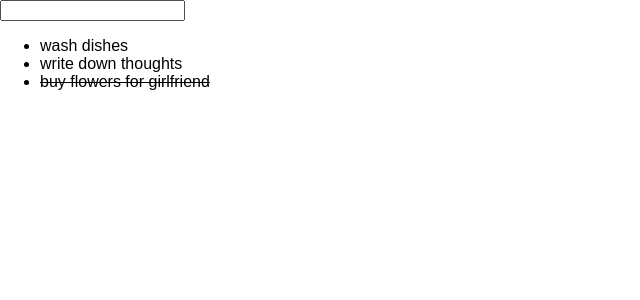
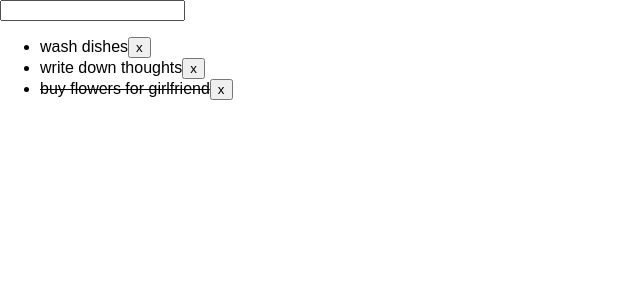
Before and after one commit to JCGrant/redux-todo-list, a React (Create React App) app: page / in a window 1280 px wide. Shown: the top 300 px of the page, without its empty margins (0-640 px from the left). Built offline with nearby package versions, Linux system fonts and the light colour scheme.

Commit message:
Add deleteTodo action

```diff
--- a/src/App.tsx
+++ b/src/App.tsx
@@ -21,12 +21,12 @@ const mapDispatchToTodoProps = (dispatch: Dispatch<{}>, {id}: TodoOwnProps): Tod
 type TodoProps = TodoData & TodoDispatchProps;
 const Todo = connect(null, mapDispatchToTodoProps)(
   ({text, done, toggle}: TodoProps) => (
-    <li
+    <span
       style={{textDecoration: done ? 'line-through' : 'none'}}
       onClick={toggle}
     >
       {text}
-    </li>
+    </span>
   )
 );
 
@@ -38,13 +38,28 @@ const mapStateToTodoListProps = (state: AppState): TodoListStateProps => ({
   todos: state.todos,
 });
 
-type TodoListProps = TodoListStateProps;
-const TodoList = connect(mapStateToTodoListProps)(
-  ({todos}: TodoListProps) => (
-    <ul>
-      {todos.map((todo) => <Todo key={todo.id} {...todo} />)}
-    </ul>
-  )
+type TodoListDispatchProps = {
+  deleteTodo: (id: number) => void;
+};
+
+const mapDispatchToTodoListProps = (dispatch: Dispatch<{}>): TodoListDispatchProps => ({
+  deleteTodo: (id: number) => dispatch(todoActions.deleteTodo(id)),
+});
+
+type TodoListProps = TodoListStateProps & TodoListDispatchProps;
+const TodoList = connect(mapStateToTodoListProps, mapDispatchToTodoListProps)(
+  ({todos, deleteTodo}: TodoListProps) => {
+    return (
+      <ul>
+        {todos.map((todo) => (
+          <li key={todo.id}>
+            <Todo {...todo} />
+            <button onClick={() => deleteTodo(todo.id)}>x</button>
+          </li>
+        ))}
+      </ul>
+    );
+  }
 );
 
 interface AppDispatchProps {
--- a/src/reducers.ts
+++ b/src/reducers.ts
@@ -4,6 +4,7 @@ import { TodoData } from './App';
 enum ActionType {
   ADD_TODO = 'ADD_TODO',
   TOGGLE_TODO = 'TOGGLE_TODO',
+  DELETE_TODO = 'DELETE_TODO',
 }
 
 interface AddTodo {
@@ -15,6 +16,13 @@ interface AddTodo {
 
 interface ToggleTodo {
   type: ActionType.TOGGLE_TODO;
+  payload: {
+    id: number;
+  };
+}
+
+interface DeleteTodo {
+  type: ActionType.DELETE_TODO;
   payload: {
     id: number;
   };
@@ -34,11 +42,19 @@ export const todoActions = {
       id,
     },
   }),
+
+  deleteTodo: (id: number): DeleteTodo => ({
+    type: ActionType.DELETE_TODO,
+    payload: {
+      id,
+    },
+  }),
 };
 
 type Action =
   | AddTodo
   | ToggleTodo
+  | DeleteTodo
   ;
 
 interface TodoState extends TodoData {}
@@ -63,6 +79,10 @@ const todos = (state: TodoState[] = [], action: Action): TodoState[] => {
         ...todo,
         done: !todo.done,
       });
+
+      case ActionType.DELETE_TODO:
+        return state.filter((todo) => todo.id !== action.payload.id);
+
     default:
       return state;
   }
```
